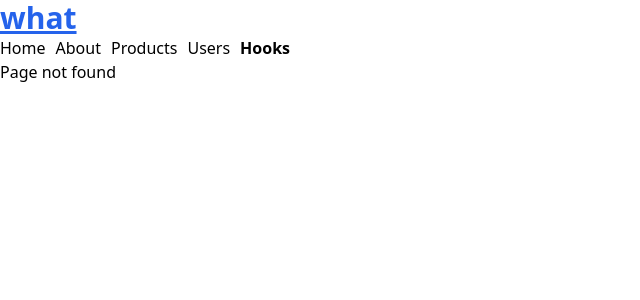
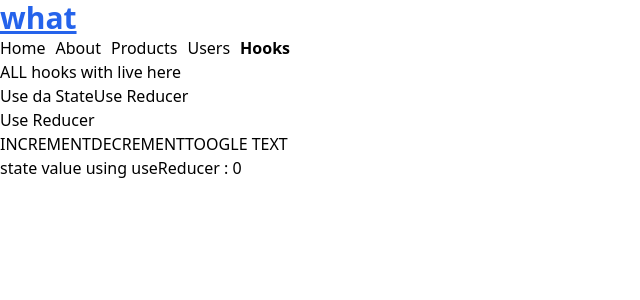
Before and after one commit to adnantariq123/Routers, a React (Create React App) app in the folder react-router/: page /hooks/useReducer in a window 1280 px wide. Before the commit this address had no page. Shown: the top 300 px of the page, without its empty margins (0-640 px from the left). Built offline with nearby package versions, Linux system fonts and the light colour scheme.

Commit message:
Simple useReducer example

```diff
--- a/react-router/src/App.js
+++ b/react-router/src/App.js
@@ -19,7 +19,9 @@ import {UserDetail} from "./Components/UserDetails"
 
 
 // HOOKS
+import { Defaulted } from './Hooks/DefaultDrop';
 import {StateUser} from './Hooks/StateUse';
+import { Reduction } from './Hooks/Reduction';
 
 
 
@@ -95,7 +97,11 @@ function App() {
 
         </Route>
 
-        <Route path="hooks" element={<StateUser/>}/>
+        <Route path="hooks" element={<Defaulted/>}>
+          <Route path="useState" element={<StateUser/>}/>
+          <Route path="useReducer" element={<Reduction/>}/>
+        </Route>
+
 
 
 
--- /dev/null
+++ b/react-router/src/Hooks/DefaultDrop.jsx
@@ -0,0 +1,12 @@
+import { Outlet,Link } from "react-router-dom"
+
+export const Defaulted=()=>{
+    return (
+        <>
+        <h2> ALL hooks with live here</h2>
+        <Link to="useState">Use da State</Link>
+        <Link to="useReducer">Use Reducer</Link>
+        <Outlet/>
+        </>
+    )
+}
--- /dev/null
+++ b/react-router/src/Hooks/Reduction.jsx
@@ -0,0 +1,38 @@
+import { useReducer } from "react"
+
+export const Reduction=()=>{
+
+    const initialState = {count:0, showText:true}
+
+    const reducer = (state,action)=>{
+        switch(action.type) {
+            case "INCREMENT":
+                return {...state, count: state.count + 1}
+            case "DECREMENT":
+                return {...state, count: state.count - 1}
+            case "TOOGLESHOWTEXT":
+                return {...state, showText: !state.showText}
+            default :
+            return state
+        }
+    }
+
+    const [state, dispatchGodZilla] = useReducer(reducer, initialState)
+
+    return (
+        <>
+        <h3>Use Reducer</h3>
+
+        <button onClick={()=>dispatchGodZilla({type: "INCREMENT"})}>INCREMENT</button>
+        <button onClick={()=>dispatchGodZilla({type: "DECREMENT"})}>DECREMENT</button>
+        <button onClick={()=>dispatchGodZilla({type: "TOOGLESHOWTEXT"})}>TOOGLE TEXT</button>
+
+        {state.showText?
+        <p> state value using useReducer : {state.count}</p>
+        :
+        <></>}
+
+
+        </>
+    )
+}
```
